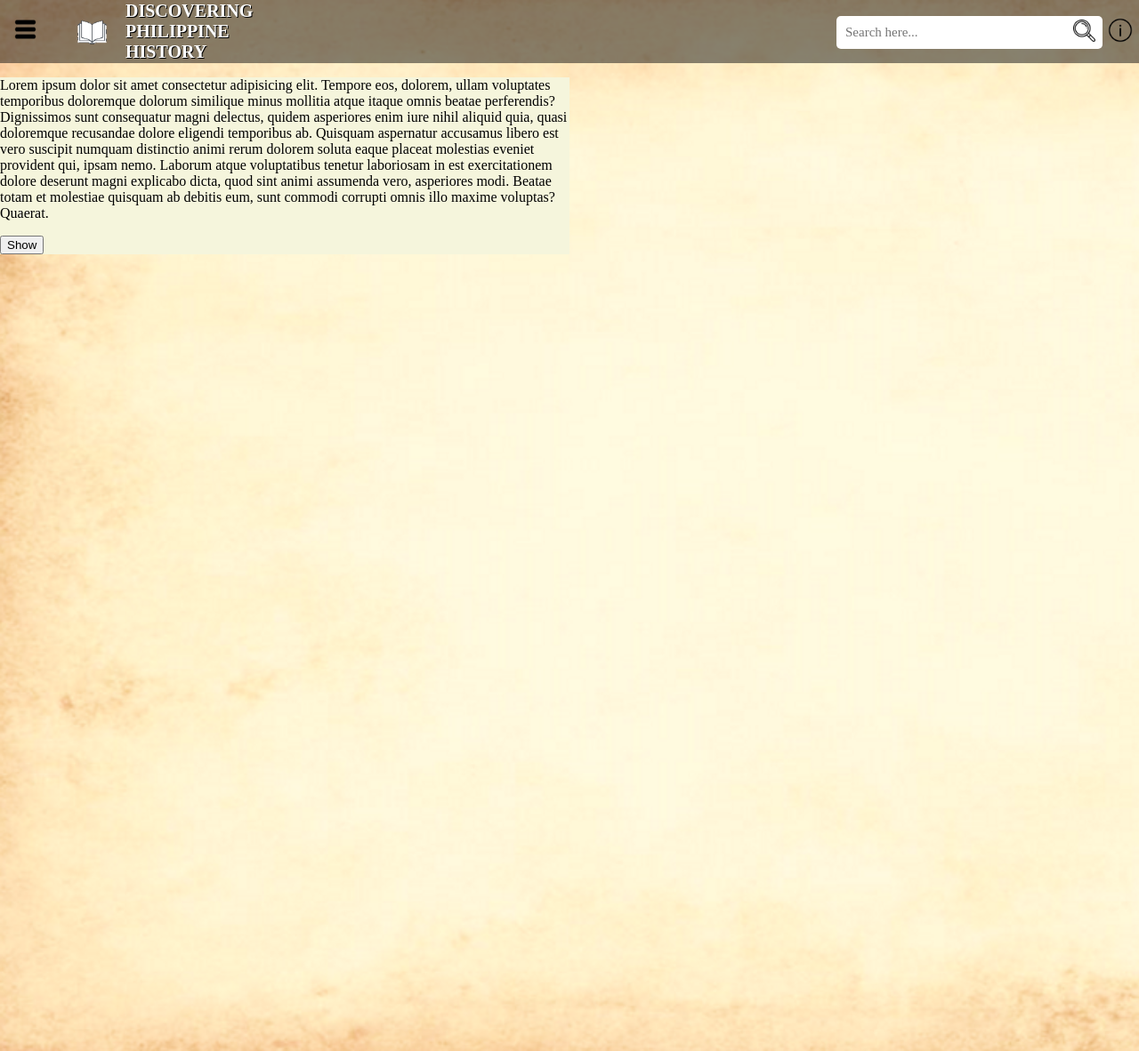
After one commit to Jhay1212/PHIL-HISTORY-MODULE-A-Web-Based-History-Learning-Module, a Flask app: page /lesson in a window 1280 px wide. The commit adds this page. Shown: the whole page at 89% size. Run offline with Flask 3, Linux system fonts and the light colour scheme; some libraries are stand-ins or nearby versions.

Commit message:
Working rich text field, saved and render to html"

```diff
--- /dev/null
+++ b/history/main/forms.py
@@ -0,0 +1,17 @@
+from collections.abc import Sequence
+from typing import Any, Mapping
+from flask_wtf import FlaskForm
+from flask_pagedown.fields import PageDownField
+from wtforms.fields import StringField, IntegerField, SubmitField, BooleanField, PasswordField, EmailField
+from wtforms.validators import Length, DataRequired, EqualTo,  ValidationError
+from .models import Lesson, MiniNotes
+from flask_ckeditor import CKEditorField
+
+
+class NotesForm(FlaskForm):
+    title = StringField('Title', validators=[DataRequired(), Length(min=1, max=256)])
+    notes = CKEditorField("Enter Notes", validators=[DataRequired()])
+    submit = SubmitField('Save')
+
+
+    # def validate_not
--- a/history/main/routes.py
+++ b/history/main/routes.py
@@ -1,12 +1,34 @@
 from flask.blueprints import Blueprint
-from flask import render_template, redirect
-
+from flask import render_template, redirect, url_for
+from .forms import NotesForm
+from .models import MiniNotes
+from history import db
 main = Blueprint('/', __name__, template_folder='templates')
 
-@main.route('/home')
+@main.route('/home', methods=['GET', 'POST'])
 def home():
-    return render_template('kasaysayan1.html')
+
+    return render_template('home.html')
+
+
+@main.route('/lesson', methods=['POST', 'GET'])
+def lesson():
+    forms = NotesForm()
+    if forms.validate_on_submit():
+        notes = MiniNotes(notes=forms.notes.data)
+        print(forms.notes.data)
+        db.session.add(notes)
+        db.session.commit()
+    print(forms.errors)
+    return render_template('lsson.html', forms=forms)
 
 @main.route('/')
 def homepage():
     return redirect('home')
+
+
+@main.route('/view/notes')
+def view():
+    notes = MiniNotes.query.all()
+    print(notes)
+    return render_template('notes.html', notes=notes)
--- /dev/null
+++ b/history/main/templates/base.html
@@ -0,0 +1,131 @@
+<!DOCTYPE html>
+<html lang="en">
+<head>
+    <meta charset="UTF-8">
+    <meta name="viewport" content="width=device-width, initial-scale=1.0">
+    <link rel="stylesheet" href="{{ url_for('static', filename='welcome1.css')}}">
+    <title>WELCOME TO KASAYSAYAN</title>
+{% block css%}
+{% endblock %}
+<style>
+	.sidebar {
+    height: 83%;
+    width: 0px; /* Adjust the width as needed */
+    position: fixed;
+    z-index: 1;
+    top: 62px; /* Height of the header */
+    left: 0;
+    background-color: rgba(17, 17, 17, 0.5); /* Slightly transparent black color */
+    overflow-x: hidden;
+    transition: 0.5s;
+    padding-top: 65px; /* Adjust as needed */
+}
+
+.sidebar a {
+    padding: 8px 8px 8px 32px;
+    text-decoration: none;
+    font-size: 20px;
+    color: white;
+	text-shadow: 1px 1px black;
+    display: block;
+    transition: 0.3s;
+	font-family: "Times New Roman", Times, serif;
+}
+
+.sidebar a:hover {
+    color: black;
+	background-color:white;
+	text-shadow: 0px 0px black;
+}
+
+.sidebar .closebtn {
+    position: absolute;
+    top: 0;
+    right: 25px;
+    font-size: 36px;
+    margin-left: 50px;
+}
+
+.openbtn img {
+    width: 25px;
+    height: 30px;
+}
+
+.openbtn {
+    border: none;
+    border-radius: 5px;
+    cursor: pointer;
+    padding: 10px 15px;
+    font-size: 20px;
+    margin-right: 20px; /* Increase margin-right to add space between toggle button and logo */
+	background-color: transparent; /* Remove background color */
+}
+
+.openbtn:hover {
+    background-color: #444;
+}
+
+#main {
+    transition: margin-left .5s;
+    padding: 16px;
+}
+</style>
+{{ ckeditor.load(pkg_type='standard') }}
+
+</head>
+
+<body>
+    <div class="header">
+        <button class="openbtn" onclick="openNav()"><img src= "{{ url_for('static', filename='sidenav1.png')}}"></button> <!-- Move the button before the logo and h1 -->
+
+		<div class="logo">
+            <img src="{{ url_for('static', filename='logo1.png')}}" alt="Logo">
+            <h1>DISCOVERING PHILIPPINE HISTORY</h1>
+        </div>
+
+        <div class="search-bar">
+		 <div class="search-container">
+            <input type="text" placeholder="Search here...">
+            <button class="search-button"><img src="{{ url_for('static', filename='search.png')}}" alt="Search" class="search-img"></button>
+        </div>
+		 </div>
+
+		 <div class="info">
+            <button><img src="{{ url_for('static', filename='info.png')}}" alt="Info" class="info-img"></button>
+        </div>
+
+        <div id="mySidebar" class="sidebar">
+            <a href="javascript:void(0)" class="closebtn" onclick="closeNav()">×</a>
+            <a href="{{ url_for('/.lesson')}}">Cultural History of the Philippines</a>
+            <a href="{{ url_for('/.lesson')}}">Jose Rizal's Life</a>
+			<a href="{{ url_for('/.lesson')}}">Cultural History of the Philippines</a>
+			<a href="{{ url_for('/.lesson')}}">Jose Rizal's Life</a>
+			<a href="{{ url_for('/.lesson')}}">Cultural History of the Philippines</a>
+			<a href="{{ url_for('/.lesson')}}">Jose Rizal's Life</a>
+			<a href="{{ url_for('/.lesson')}}">Cultural History of the Philippines</a>
+			<a href="{{ url_for('/.lesson')}}">Jose Rizal's Life</a>
+			<a href="{{ url_for('/.lesson') }}">Cultural History of the Philippines</a>
+			<a href="{{ url_for('/.lesson')}}">Jose Rizal's Life</a>
+			<a href="{{ url_for('/.lesson')}}">Cultural History of the Philippines</a>
+			<a href="{{ url_for('/.lesson')}}">Jose Rizal's Life</a>
+			<a href="{{ url_for('/.lesson')}}">Cultural History of the Philippines</a>
+			<a href="{{ url_for('/.lesson')}}">Jose Rizal's Life</a>
+			<a href="{{ url_for('/.lesson')}}">Cultural History of the Philippines</a>
+			<a href="{{ url_for('/.lesson')}}">Jose Rizal's Life</a>
+			<a href="{{ url_for('/.lesson')}}">Cultural History of the Philippines</a>
+			<a href="{{ url_for('/.lesson')}}">Jose Rizal's Life</a>
+			<a href="{{ url_for('/.lesson')}}">Cultural History of the Philippines</a>
+			<a href="{{ url_for('/.lesson')}}">Jose Rizal's Life1</a>
+
+
+        </div>
+
+    </div>
+{% block body %}
+{% endblock%}
+
+<!-- <script src="https://cdn.ckeditor.com/4.10.0/standard/ckeditor.js"></script> -->
+    <script src="{{ url_for('static', filename='homejs.js')}}"></script>
+
+</body>
+</html>
--- /dev/null
+++ b/history/main/templates/lsson.html
@@ -0,0 +1,23 @@
+{% extends 'base.html' %}
+{% block body %}
+
+
+
+<div class="content" width="50%">
+    <p>Lorem ipsum dolor sit amet consectetur adipisicing elit. Tempore eos, dolorem, ullam voluptates temporibus doloremque dolorum similique minus mollitia atque itaque omnis beatae perferendis? Dignissimos sunt consequatur magni delectus, quidem asperiores enim iure nihil aliquid quia, quasi doloremque recusandae dolore eligendi temporibus ab. Quisquam aspernatur accusamus libero est vero suscipit numquam distinctio animi rerum dolorem soluta eaque placeat molestias eveniet provident qui, ipsam nemo. Laborum atque voluptatibus tenetur laboriosam in est exercitationem dolore deserunt magni explicabo dicta, quod sint animi assumenda vero, asperiores modi. Beatae totam et molestiae quisquam ab debitis eum, sunt commodi corrupti omnis illo maxime voluptas? Quaerat.</p>
+
+    <form action="" method="post" id="form">
+        {{ forms.hidden_tag()}}
+        <p>{{ forms.title.label }}</p>{{ forms.title }}
+        <p>{{ forms.notes.label }}</p>
+        <p>{{ forms.notes }}</p>
+
+        <p>{{ forms.submit }}</p>
+
+
+    </form>
+
+    <button class="btn-show">Show</button>
+</div>
+
+{% endblock %}
--- /dev/null
+++ b/history/main/templates/notes.html
@@ -0,0 +1,6 @@
+{% extends 'base.html' %}
+{% block body %}
+    {% for note in notes %}
+        {{ note|safe}}
+    {% endfor %}
+{% endblock %}
--- a/run.py
+++ b/run.py
@@ -1,4 +1,5 @@
 from history import create_app
 app = create_app()
+print(app.url_map)
 if __name__ == '__main__':
     app.run(debug=True)
--- a/static/homejs.js
+++ b/static/homejs.js
@@ -1,9 +1,15 @@
+const show = document.querySelector('.btn-show');
+const content = document.querySelector('#form')
+show.addEventListener('click', function () {
+  content.style.display = 'block';
+})
+
 function openNav() {
-  document.getElementById("mySidebar").style.width = "250px";
-  document.getElementById("main").style.marginLeft = "250px";
+  document.querySelector("#mySidebar").style.width = "250px";
+  // document.querySelector("#main").style.marginLeft = "250px";
 }
 
 function closeNav() {
-  document.getElementById("mySidebar").style.width = "0";
-  document.getElementById("main").style.marginLeft= "0";
+  document.querySelector("#mySidebar").style.width = "0";
+  // document.querySelector("#main").style.marginLeft= "0";
 }
--- a/static/welcome1.css
+++ b/static/welcome1.css
@@ -1,7 +1,7 @@
 body {
     margin: 0;
     padding: 0;
-	background: url("bg1-login1.jpg") no-repeat fixed;
+	background: url("bggg.png") no-repeat fixed;
 	background-size: cover;
 }
 
@@ -100,3 +100,12 @@ body {
 
 
 /*top left bottom right*/
+
+.content {
+    /* background: #000; */
+    width: 50%;
+    background: beige;
+}
+#form {
+    display: none;
+}
```
Also changed, not shown: history/__init__.py (+4 -3 lines), history/auth/models.py (+1 -22 lines), history/main/models.py (added, +26 -0 lines), history/main/templates/home.html (added, +12 -0 lines), history/main/templates/kasaysayan1.html (deleted, +0 -138 lines), history/templates/kasaysayan1.html (+13 -3 lines), static/home.css (added, +27 -0 lines), static/bggg.png (added).
